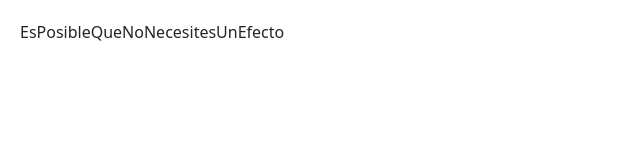
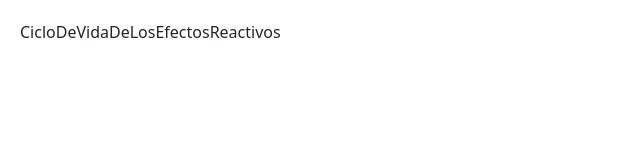
Before and after one commit to dgutierrez21/Learning-ReactJS--React-Docs, a React (Vite) app in the folder 01-learn/: page / in a window 1280 px wide. Shown: the top 160 px of the page, without its empty margins (0-640 px from the left). Built offline with nearby package versions, Linux system fonts and the light colour scheme.

Commit message:
Ciclo de vida de los efectos reactivos

```diff
--- a/01-learn/src/05-puertas-de-escape/05-Ciclo-de-vida-de-los-efectos-reactivos/CicloDeVidaDeLosEfectosReactivos.jsx
+++ b/01-learn/src/05-puertas-de-escape/05-Ciclo-de-vida-de-los-efectos-reactivos/CicloDeVidaDeLosEfectosReactivos.jsx
@@ -0,0 +1,5 @@
+export const CicloDeVidaDeLosEfectosReactivos = () => {
+  return (
+    <div>CicloDeVidaDeLosEfectosReactivos</div>
+  )
+}
--- a/01-learn/src/05-puertas-de-escape/PuertasDeEscape.jsx
+++ b/01-learn/src/05-puertas-de-escape/PuertasDeEscape.jsx
@@ -2,6 +2,7 @@ import { ReferenciarValoresConRefs } from "./01-Referenciar-valores-con-refs cop
 import ManipulacionDelDOMConRefs from "./02-Manipulacion-del-DOM-con-Refs/ManipulacionDelDOMConRefs";
 import { SincronizacionConEfectos } from "./03-Sincronizacion-con-efectos/SincronizacionConEfectos";
 import EsPosibleQueNoNecesitesUnEfecto from "./04-Es-posible-que-no-necesites-un-efecto/EsPosibleQueNoNecesitesUnEfecto";
+import { CicloDeVidaDeLosEfectosReactivos } from "./05-Ciclo-de-vida-de-los-efectos-reactivos/CicloDeVidaDeLosEfectosReactivos";
 
 const PuertasDeEscape = () => {
   return (
@@ -9,7 +10,8 @@ const PuertasDeEscape = () => {
       {/* <ReferenciarValoresConRefs /> */}
       {/* <ManipulacionDelDOMConRefs /> */}
       {/* <SincronizacionConEfectos /> */}
-      <EsPosibleQueNoNecesitesUnEfecto />
+      {/* <EsPosibleQueNoNecesitesUnEfecto /> */}
+      <CicloDeVidaDeLosEfectosReactivos />
     </>
   );
 };
```
Also changed, not shown: 01-learn/src/05-puertas-de-escape/05-Ciclo-de-vida-de-los-efectos-reactivos/CicloDeVidaDeLosEfectosReactivos.txt.
